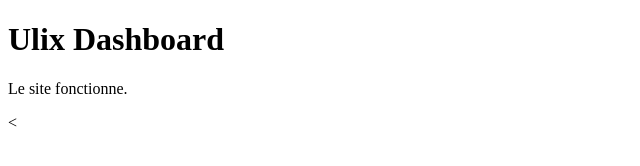
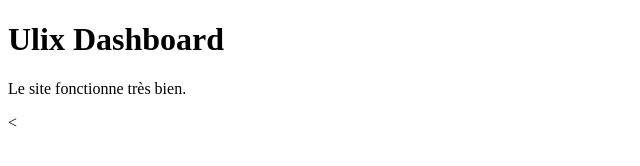
Before and after one commit to jcantinbenko/Ulix, a plain HTML site: page index.html in a window 1280 px wide. Shown: the full height of the page, 0-640 px from the left. Drawn offline with Linux system fonts and the light colour scheme.

Commit message:
Update index.html

```diff
--- a/index.html
+++ b/index.html
@@ -9,7 +9,7 @@
 <body>
     <h1>Ulix Dashboard</h1>
 
-    <p>Le site fonctionne.</p>
+    <p>Le site fonctionne très bien.</p>
 </body>
 
 </html><
```
